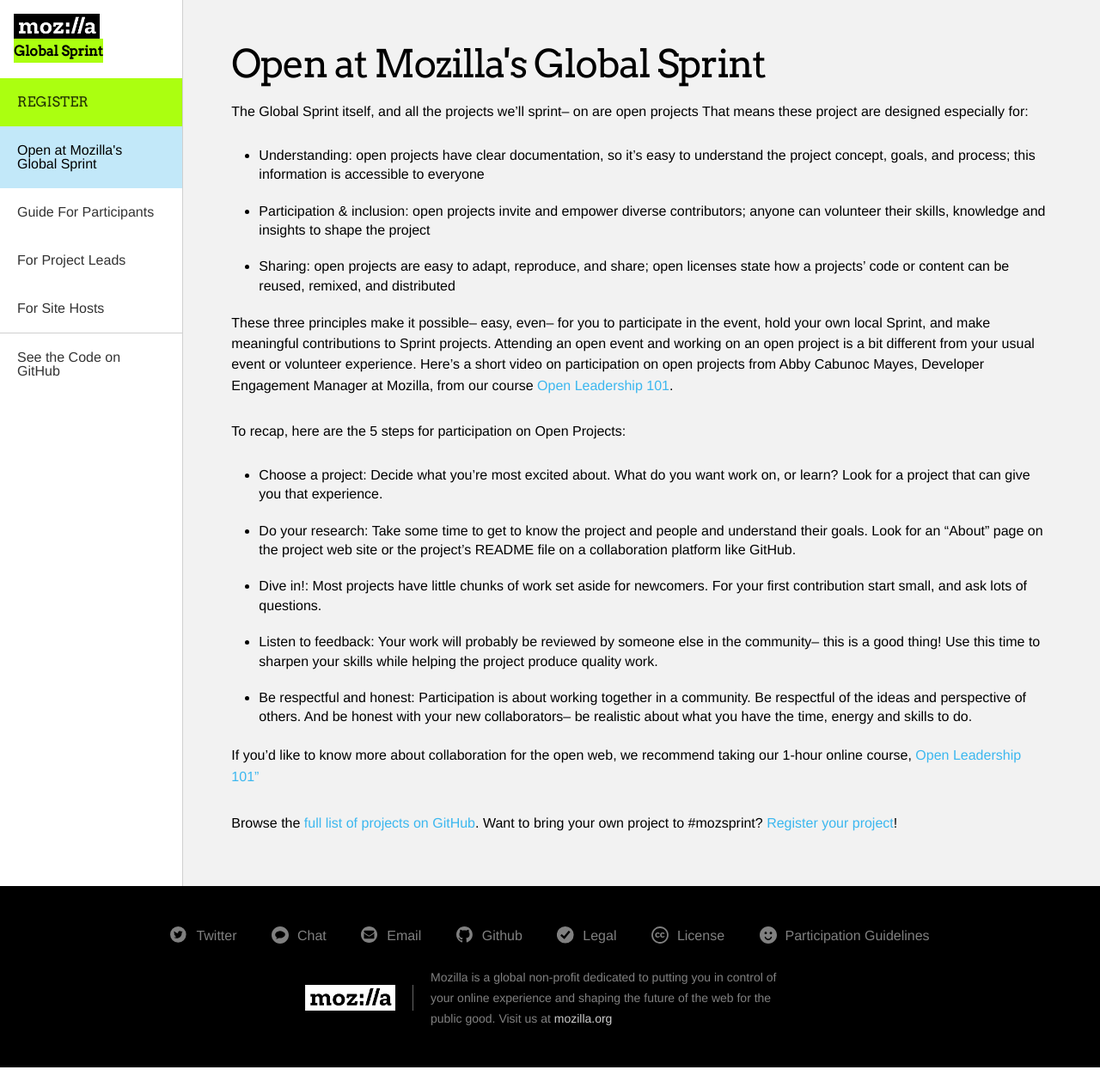
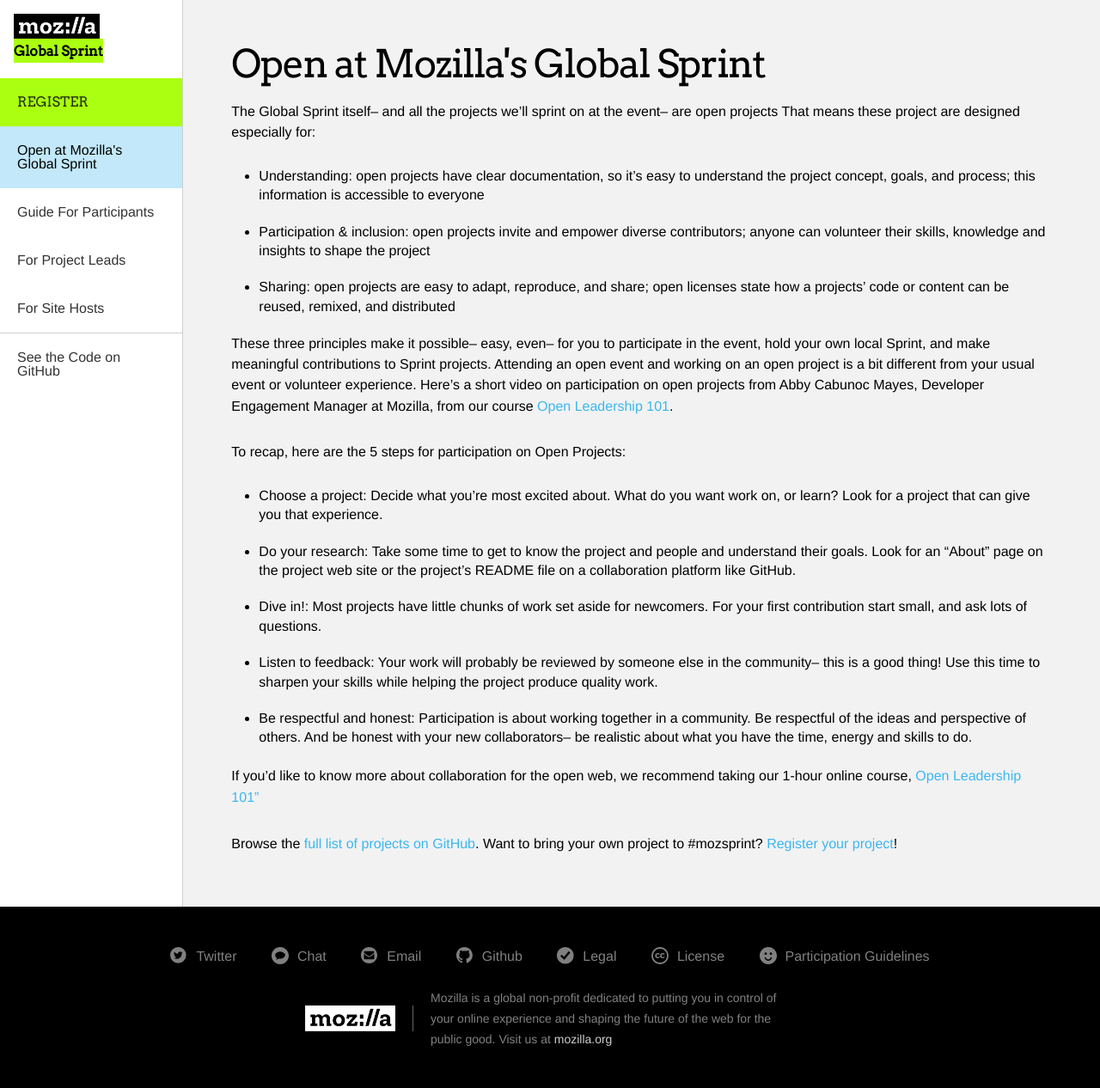
Before and after one commit to mozilla/global-sprint, a Jekyll site: the page built from _articles/projects.md, in a window 1280 px wide. Shown: the whole page at 86% size. Built offline with Jekyll 4.4.1, drawn with Linux system fonts in a browser that asks for light colours; nearby versions of some CDN libraries; comment, search, counter and statistics services are not loaded; before the commit the page ends 1242 px from its top, so only the background shows below that.

Commit message:
Update projects.md

```diff
--- a/_articles/projects.md
+++ b/_articles/projects.md
@@ -3,7 +3,7 @@ layout: projects
 title: Open at Mozilla's Global Sprint
 ---
 
-**The Global Sprint itself, and all the projects we'll sprint-- on are open projects** That means these project are designed especially  for:
+**The Global Sprint itself-- and all the projects we'll sprint on at the event-- are open projects** That means these project are designed especially  for:
 
 * **Understanding**: open projects have clear documentation, so it’s easy to understand the project concept, goals, and process; this information is accessible to everyone
 * **Participation & inclusion**: open projects invite and empower diverse contributors; anyone can volunteer their skills, knowledge and insights to shape the project
```
